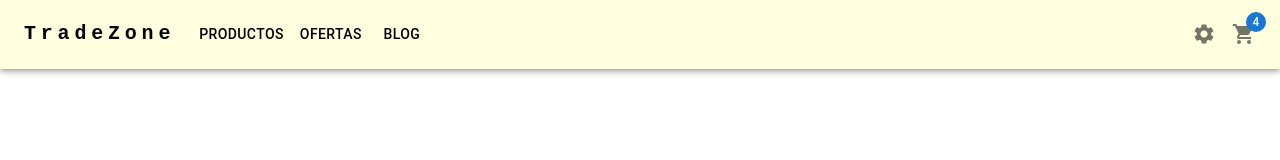
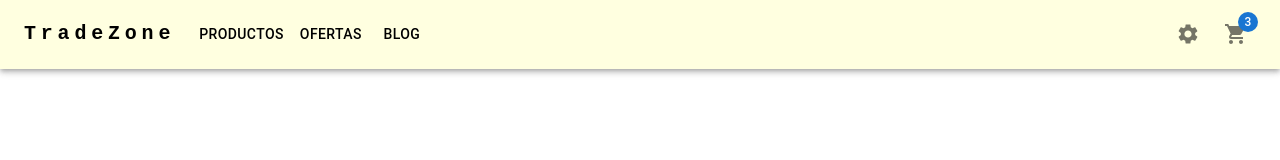
Before and after one commit to QuiqueCherot/React_Ecommerce, a React (Create React App) app: page / in a window 1280 px wide. Shown: the top 160 px of the page. Built offline with nearby package versions, Linux system fonts and the light colour scheme.

Commit message:
Fixing CartWidget

```diff
--- a/src/components/CartWidget/cartwidget.jsx
+++ b/src/components/CartWidget/cartwidget.jsx
@@ -1,12 +1,15 @@
 import React from 'react';
 import Badge from '@mui/material/Badge';
 import ShoppingCartIcon from '@mui/icons-material/ShoppingCart';
+import { IconButton } from '@mui/material';
 
-function CartWidget() {
+function CartWidget({cartQuantity}) {
     return (
-      <Badge badgeContent={4} color="primary">
-      <ShoppingCartIcon color="action" />
-    </Badge>
+      <IconButton>
+        <Badge badgeContent={cartQuantity} color="primary">
+          <ShoppingCartIcon color="action" />
+        </Badge>
+      </IconButton>
     );
   }
   export default CartWidget;
--- a/src/components/NavBar/navBar.jsx
+++ b/src/components/NavBar/navBar.jsx
@@ -34,6 +34,8 @@ function NavBar() {
   const handleCloseUserMenu = () => {
     setAnchorElUser(null);
   };
+
+  const cant = 3;
 
   return (
     <AppBar position="static" sx={{ backgroundColor: 'lightyellow', color: 'black'}} >
@@ -130,7 +132,7 @@ function NavBar() {
               </IconButton>
             </Tooltip>
             <Box sx={{ ml: 2 }}>{}</Box>
-            <CartWidget/>
+            <CartWidget cartQuantity={cant}/>
             <Menu
               sx={{ mt: '45px' }}
               id="menu-appbar"
```
